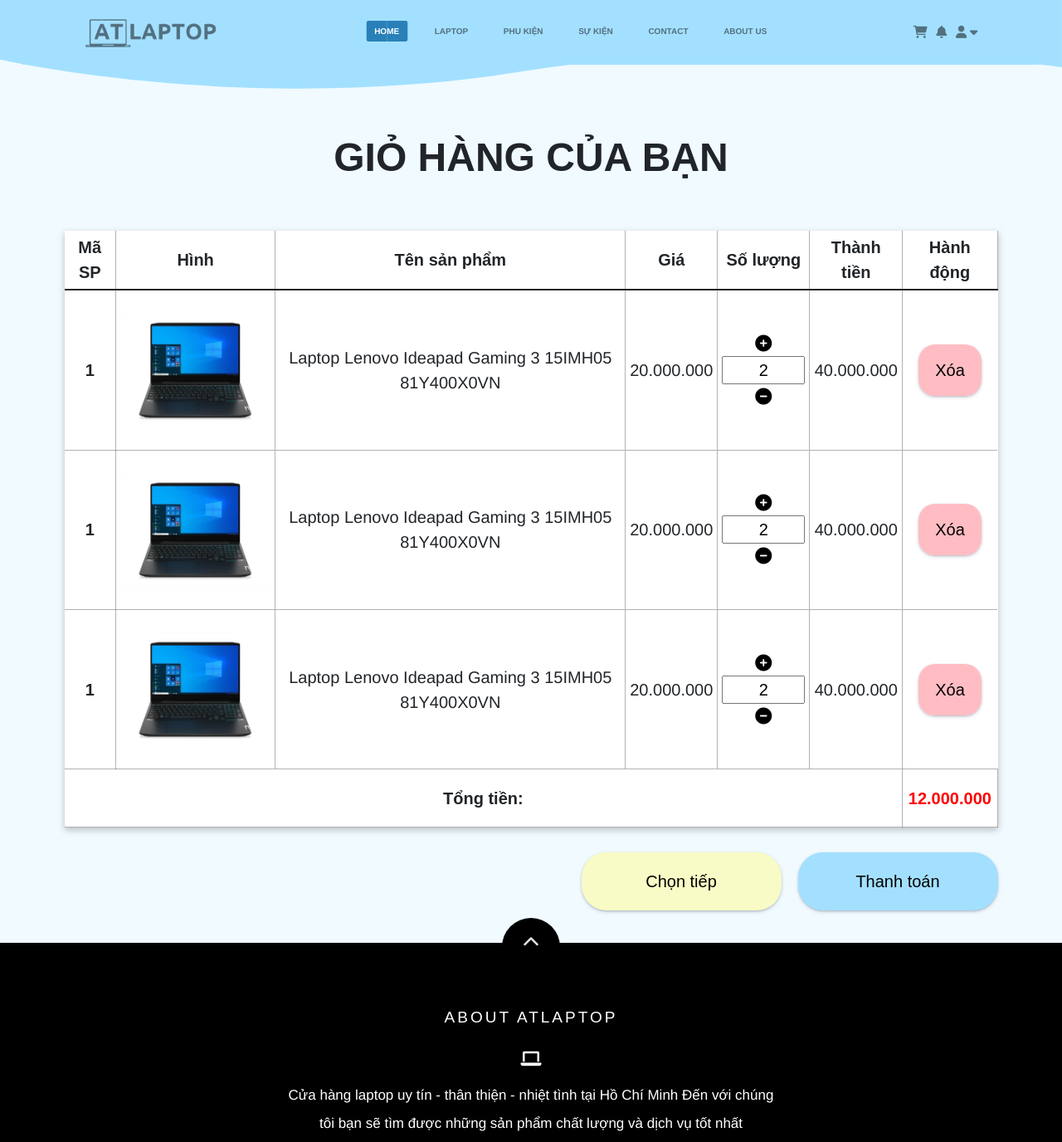
After one commit to Trugtie/atproject, a PHP site: page /giohang.php in a window 1280 px wide. The commit adds this page. Shown: the top 1376 px of the page at 83% size. Run offline with PHP 8.4, Linux system fonts and the light colour scheme; some libraries are stand-ins or nearby versions; some web fonts are replaced.

Commit message:
Su kien, gio hang, animation

```diff
--- a/admin/quanlysanpham.php
+++ b/admin/quanlysanpham.php
@@ -72,7 +72,7 @@
                     <td>20.000.000 </td>
                     <td>10</td>
                     <td>Còn hàng</td>
-                    <td class="action">
+                    <td class="action action d-flex justify-content-around align-items-center">
                         <a href="#" class="sua">Sửa</a>
                         <a href="" class="xoa">Xóa</a>
                     </td>
--- /dev/null
+++ b/css/giohang.css
@@ -0,0 +1,103 @@
+.table {
+  background-color: white;
+  margin-top: 2rem;
+  box-shadow: rgba(0, 0, 0, 0.24) 0px 3px 8px;
+  animation: fade-left 2s;
+}
+.table img {
+  max-width: 23.1rem;
+}
+.table th {
+  vertical-align: middle;
+  border-right: 1px solid rgba(0, 0, 0, 0.3);
+  border-bottom: 1px solid rgba(0, 0, 0, 0.3);
+}
+.table td {
+  height: 16.9rem;
+  vertical-align: middle;
+  text-align: center;
+  border-left: 1px solid rgba(0, 0, 0, 0.3);
+  border-bottom: 1px solid rgba(0, 0, 0, 0.3);
+  font-size: 2rem;
+  font-family: var(--main-font);
+}
+.table th {
+  text-align: center;
+  font-size: 2rem;
+  font-family: var(--secondary-font);
+}
+.ten {
+  max-width: 20.9rem;
+}
+.table a {
+  text-decoration: none;
+  color: black;
+  padding: 2rem;
+  border-radius: 2rem;
+  transition: all 0.3s;
+  box-shadow: rgba(50, 50, 93, 0.25) 0px 2px 5px -1px,
+    rgba(0, 0, 0, 0.3) 0px 1px 3px -1px;
+  font-family: var(--secondary-font);
+}
+.xoa {
+  background-color: var(--second-color);
+}
+.table a:hover {
+  background-color: var(--first-color);
+}
+
+.input__soluong {
+  width: 10rem;
+  text-align: center;
+}
+
+.plus,
+.minus {
+  padding: 0 !important;
+  border-radius: 0 !important;
+  box-shadow: none !important;
+}
+
+.plus:hover,
+.minus:hover {
+  background-color: white !important;
+  color: var(--third-color);
+}
+.tongtientitle {
+  height: 7rem;
+}
+.tongtien {
+  color: red;
+}
+
+.chontiep,
+.thanhtoan {
+  text-decoration: none;
+  font-size: 2rem;
+  font-family: var(--secondary-font);
+  background-color: black;
+  padding: 2rem 5rem;
+  border-radius: 3rem;
+  margin-top: 2rem;
+  color: black;
+  min-width: 24.1rem;
+  text-align: center;
+  box-shadow: rgba(50, 50, 93, 0.25) 0px 2px 5px -1px,
+    rgba(0, 0, 0, 0.3) 0px 1px 3px -1px;
+  transition: all 0.3s;
+}
+.chontiep {
+  background-color: #f8fbc5;
+  margin-right: 2rem;
+  animation: fade-up 2s;
+}
+.thanhtoan {
+  background-color: #a3e0ff;
+  animation: fade-down 2s;
+}
+
+.chontiep:hover,
+.thanhtoan:hover {
+  background-color: rgba(255, 0, 0, 0.658);
+  color: white;
+}
--- a/css/showcase.css
+++ b/css/showcase.css
@@ -83,7 +83,7 @@ body {
   margin: 0 auto;
 }
 
-.swiper {
+.swiper--long {
   height: 143.3rem;
 }
 .item {
--- /dev/null
+++ b/css/sukien.css
@@ -0,0 +1,50 @@
+
+.event{
+    min-height: 31.2rem;
+    border-bottom: 1px solid red;
+    box-shadow: rgba(0, 0, 0, 0.2) 0px 12px 28px 0px, rgba(0, 0, 0, 0.1) 0px 2px 4px 0px, rgba(255, 255, 255, 0.05) 0px 0px 0px 1px inset;
+    animation: fade-left 3s;
+}
+.event__img{
+    width:40%;
+    border-right: 1.5px solid red;
+}
+.event__img img{
+    height:100%;
+}
+.event__content{
+    width:60%;
+    padding: 1rem;
+    background-color:#F8FBC5;
+}
+
+.content__header2{
+    font-size:4rem;
+    font-family: var(--secondary-font);
+    width: 100%;
+}
+.content__description{
+    font-size: 2rem;
+    font-family: var(--main-font);
+}
+.content__sale{
+    font-size: 2.5rem;
+    color: #FF4455;
+    font-family: var(--main-font);
+}
+.extention__time{
+    font-size: 2rem;
+    font-family: var(--main-font);
+    color: rgba(0,0,0,0.6);
+}
+
+.extention__link a{
+    text-decoration: none;
+    font-size: 2rem;
+    font-family: var(--main-font);
+    color:#294575;
+    transition: all .3s;
+}
+.event__header{
+    margin-bottom:6rem;
+}
--- /dev/null
+++ b/giohang.php
@@ -0,0 +1,93 @@
+<?php include "./view/header.php" ?>
+<section class="giohang">
+    <div class="container">
+        <h1 class="cateHeader text-center event__header animate-top" id="categories__work">GIỎ HÀNG CỦA BẠN</h1>
+        <table class="table .table-striped">
+            <thead>
+                <tr>
+                    <th scope="col" class="ma">Mã SP</th>
+                    <th scope="col" class="hinh">Hình</th>
+                    <th scope="col" class="ten">Tên sản phẩm</th>
+                    <th scope="col" class="gia">Giá</th>
+                    <th scope="col" class="sl">Số lượng</th>
+                    <th scope="col" class="thanhtien">Thành tiền</th>
+                    <th scope="col" class="hanhdong">Hành động</th>
+                </tr>
+            </thead>
+            <tbody>
+                <tr>
+                    <th scope="row">1</th>
+                    <td><img src="./images/lap1.jpg" alt=""></td>
+                    <td>Laptop Lenovo
+                        Ideapad Gaming 3
+                        15IMH05
+                        81Y400X0VN</td>
+                    <td>20.000.000 </td>
+                    <td>
+                        <div><a href="" class="plus"><i class="fa-solid fa-circle-plus"></i></a>
+                        </div>
+                        <input type="text" value="2" class="input__soluong">
+                        <div class="">
+                            <a href="" class="minus"><i class="fa-solid fa-circle-minus"></i></a>
+                        </div>
+                    </td>
+                    <td>40.000.000</td>
+                    <td>
+                        <a href="" class="xoa">Xóa</a>
+                    </td>
+                </tr>
+                <tr>
+                    <th scope="row">1</th>
+                    <td><img src="./images/lap1.jpg" alt=""></td>
+                    <td>Laptop Lenovo
+                        Ideapad Gaming 3
+                        15IMH05
+                        81Y400X0VN</td>
+                    <td>20.000.000 </td>
+                    <td>
+                        <div><a href="" class="plus"><i class="fa-solid fa-circle-plus"></i></a>
+                        </div>
+                        <input type="text" value="2" class="input__soluong">
+                        <div class="">
+                            <a href="" class="minus"><i class="fa-solid fa-circle-minus"></i></a>
+                        </div>
+                    </td>
+                    <td>40.000.000</td>
+                    <td>
+                        <a href="" class="xoa">Xóa</a>
+                    </td>
+                </tr>
+                <tr>
+                    <th scope="row">1</th>
+                    <td><img src="./images/lap1.jpg" alt=""></td>
+                    <td>Laptop Lenovo
+                        Ideapad Gaming 3
+                        15IMH05
+                        81Y400X0VN</td>
+                    <td>20.000.000 </td>
+                    <td>
+                        <div><a href="" class="plus"><i class="fa-solid fa-circle-plus"></i></a>
+                        </div>
+                        <input type="text" value="2" class="input__soluong">
+                        <div class="">
+                            <a href="" class="minus"><i class="fa-solid fa-circle-minus"></i></a>
+                        </div>
+                    </td>
+                    <td>40.000.000</td>
+                    <td>
+                        <a href="" class="xoa">Xóa</a>
+                    </td>
+                </tr>
+                <tr class="tongtientitle">
+                    <th scope="col" colspan="6">Tổng tiền:</th>
+                    <th scope="col" class="tongtien">12.000.000</th>
+                </tr>
+            </tbody>
+        </table>
+        <div class="d-flex justify-content-end">
+        <a href="./laptop.php" class="chontiep">Chọn tiếp</a>
+        <a href="" class="thanhtoan">Thanh toán</a>
+        </div>
+    </div>
+</section>
+<?php include "./view/footer.php" ?>
--- a/laptop.php
+++ b/laptop.php
@@ -25,6 +25,7 @@
         </div>
     </div>
 </section>
+<!-- Showcase -->
 <section class="showcase">
     <div class="container">
         <h1 class="cateHeader text-center animate-top" id="categories__work">LAPTOP</h1>
@@ -65,7 +66,7 @@
                         <option value="dell">DELL</option>
                     </select>
                     <select name="cboDisk" id="" class="cboSanPham">
-                    <option value="Disk">Ổ cững</option>
+                    <option value="Disk">Ổ cứng</option>
                         <option value="hdd">HDD</option>
                         <option value="ssd">SSD</option>
                     </select>
@@ -84,7 +85,7 @@
             </div>
         </div>
         <!-- Swiper -->
-        <div class="swiper mySwiper animate-left">
+        <div class="swiper swiper--long mySwiper animate-left">
             <div class="swiper-wrapper">
                 <div class="swiper-slide">
                     <div class="item">
--- a/phukien.php
+++ b/phukien.php
@@ -25,6 +25,7 @@
         </div>
     </div>
 </section>
+<!-- Showcase -->
 <section class="showcase">
     <div class="container">
         <h1 class="cateHeader text-center animate-top" id="categories__work">PHỤ KIỆN</h1>
@@ -63,7 +64,7 @@
             </div>
         </div>
         <!-- Swiper -->
-        <div class="swiper mySwiper animate-left">
+        <div class="swiper mySwiper swiper--long animate-left">
             <div class="swiper-wrapper">
                 <div class="swiper-slide">
                     <div class="item">
--- a/view/header.php
+++ b/view/header.php
@@ -41,6 +41,8 @@ else{
     <link rel="stylesheet" href="./css/style.css">
     <link rel="stylesheet" href="./css/aboutus.css">
     <link rel="stylesheet" href="./css/showcase.css">
+    <link rel="stylesheet" href="./css/sukien.css">
+    <link rel="stylesheet" href="./css/giohang.css">
     <!-- Bootstrap -->
     <link href="https://cdn.jsdelivr.net/npm/bootstrap@5.1.3/dist/css/bootstrap.min.css" rel="stylesheet" integrity="sha384-1BmE4kWBq78iYhFldvKuhfTAU6auU8tT94WrHftjDbrCEXSU1oBoqyl2QvZ6jIW3" crossorigin="anonymous">
     <!-- FontAwesome -->
@@ -73,12 +75,12 @@ else{
                 <li><a href="./laptop.php">Laptop</a>
                 </li>
                 <li><a href="./phukien.php">Phu kiện</a></li>
-                <li><a href="#">Sự kiện</a></li>
+                <li><a href="./sukien.php">Sự kiện</a></li>
                 <li><a href="./contact.php">Contact</a></li>
                 <li><a href="./aboutus.php">About us</a></li>
             </ul>
             <div class="icon">
-                <div><a href=""><i class="fa-solid fa-cart-shopping fa-xl"></i></a></div>
+                <div><a href="./giohang.php"><i class="fa-solid fa-cart-shopping fa-xl"></i></a></div>
                 <div> <a href=""><i class="fa-solid fa-bell fa-xl"></i></a></div>
                 <div class="user_dropdown">
                     <?php echo $user?>
```
Also changed, not shown: css/adminstyle.css (+1 -6 lines), css/style.css (+33 -0 lines), sukien.php (added, +82 -0 lines).
